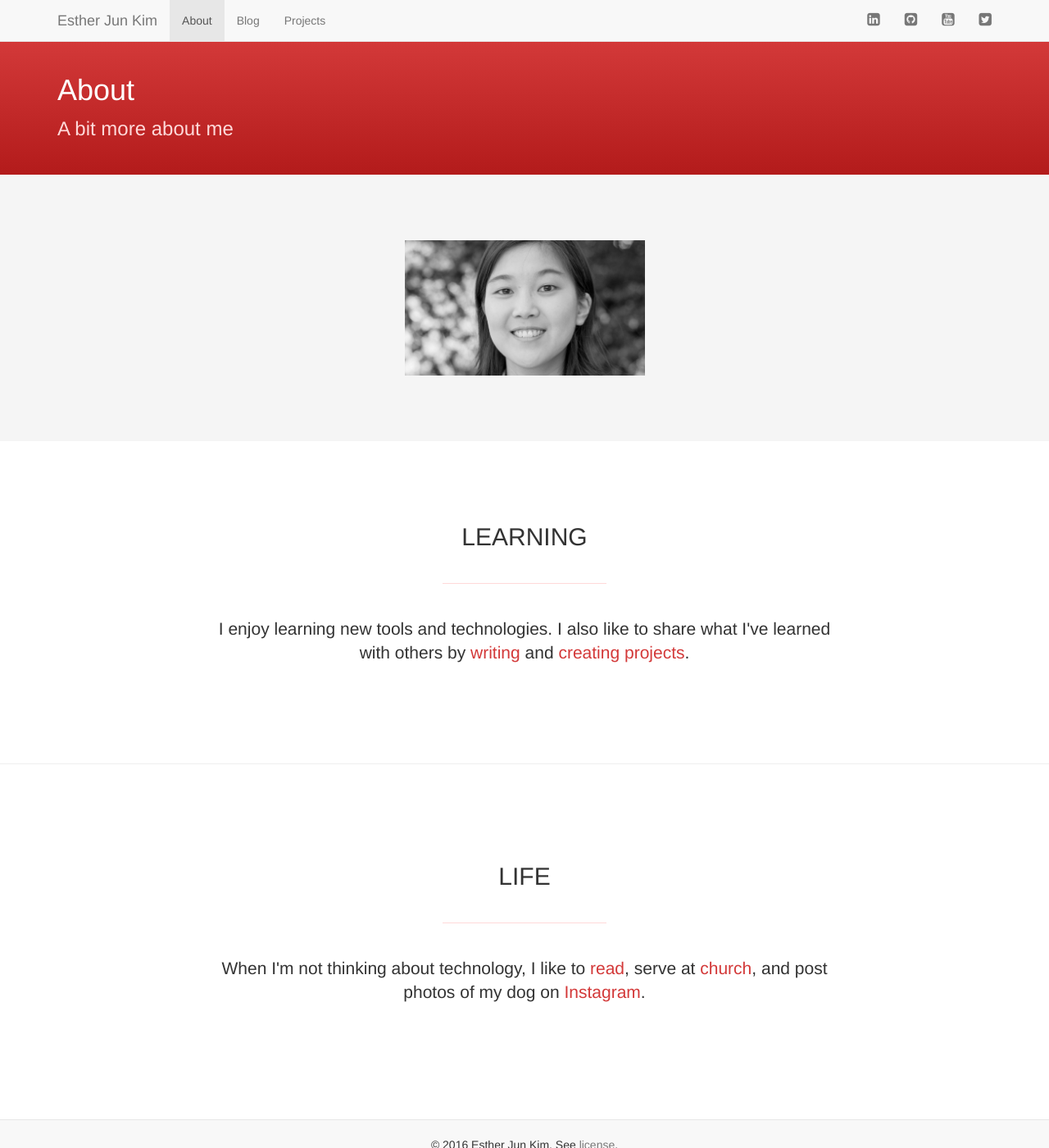
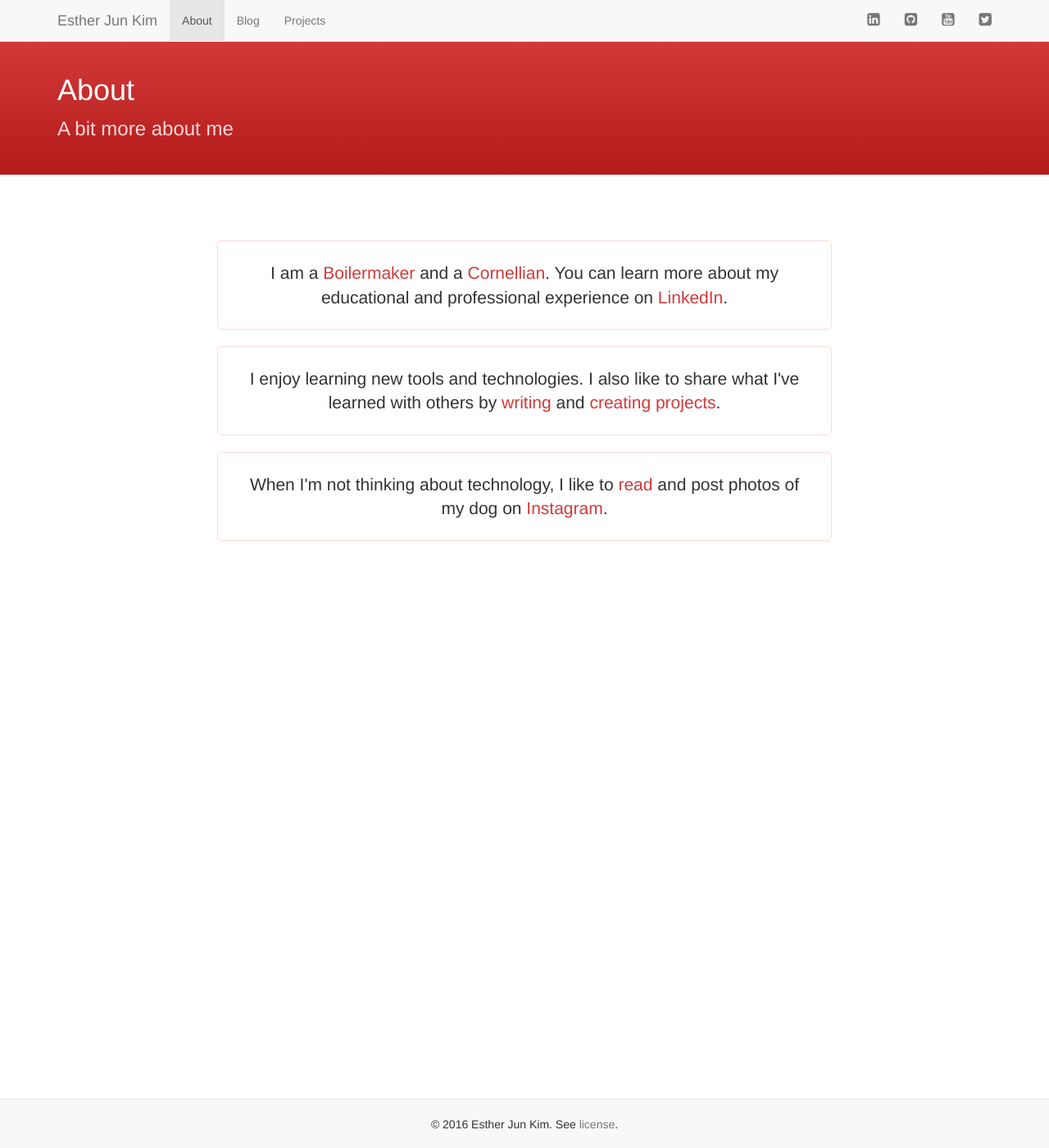
Before and after one commit to estherjk/estherjk.github.io, a Jekyll site: the page built from about/index.html, in a window 1280 px wide and 1400 px high. Shown: the whole window at 82% size. Built offline with Jekyll 4.4.1, drawn with Linux system fonts in a browser that asks for light colours; nearby versions of some CDN libraries.

Commit message:
Update about page

```diff
--- a/about/index.html
+++ b/about/index.html
@@ -12,49 +12,30 @@ css:
   </div>
 </div>
 
-<div class="site-feature bg-whitesmoke text-center">
+<div class="site-feature text-center">
   <div class="container">
     <div class="row">
-      <div class="col-md-4 col-md-offset-4">
-        <img class="img-responsive headshot center-block" src="/assets/img/headshot/headshot-bw.JPG" alt="Esther Jun Kim" />
+      <div class="col-md-8 col-md-offset-2">
+
+        <div class="about-box">
+          <p class="lead">
+            I am a <a href="http://www.purdue.edu">Boilermaker</a> and a <a href="http://www.cornell.edu">Cornellian</a>. You can learn more about my educational and professional experience on <a href="https://www.linkedin.com/in/estherjunkim">LinkedIn</a>.
+          </p>
+        </div>
+
+        <div class="about-box">
+          <p class="lead">
+            I enjoy learning new tools and technologies. I also like to share what I've learned with others by <a href="/blog">writing</a> and <a href="/projects">creating projects</a>.
+          </p>
+        </div>
+
+        <div class="about-box">
+          <p class="lead">
+            When I'm not thinking about technology, I like to <a href="http://drejkim.com/reading-quantified">read</a> and post photos of my dog on <a href="https://instagram.com/dashkimthedog/">Instagram</a>.
+          </p>
+        </div>
+
       </div>
     </div>
   </div>
 </div>
-
-<div class="site-feature text-center">
-  <div class="container">
-    <div class="row">
-      <div class="col-md-8 col-md-offset-2">
-        <h2 class="normal text-uppercase">Learning</h2>
-        <hr class="hr-short-pink">
-        <p class="lead">
-          I enjoy learning new tools and technologies.
-          I also like to share what I've learned with others by
-          <a href="/blog">writing</a> and
-          <a href="/projects">creating projects</a>.
-        </p>
-      </div>
-    </div>
-  </div>
-</div>
-
-<hr>
-
-<div class="site-feature text-center">
-  <div class="container">
-    <div class="row">
-      <div class="col-md-8 col-md-offset-2">
-        <h2 class="normal text-uppercase">Life</h2>
-        <hr class="hr-short-pink">
-        <p class="lead">
-          When I'm not thinking about technology, I like to
-          <a href="http://drejkim.com/reading-quantified">read</a>,
-          serve at <a href="http://sjnhem.org/">church</a>,
-          and post photos of my dog on
-          <a href="https://instagram.com/dashkimthedog/">Instagram</a>.
-        </p>
-      </div>
-    </div>
-  </div>
-</div>
--- a/css/about.css
+++ b/css/about.css
@@ -1,4 +1,10 @@
-.headshot {
-  height: auto;
-  width: 293px;
+.about-box {
+  margin-bottom: 20px;
+  padding: 24px;
+  border: 1px solid #FFD9D9;
+  border-radius: 6px;
 }
+
+.about-box>p {
+  margin: 0;
+}
```
Also changed, not shown: assets/img/headshot/headshot-bw.JPG (deleted).
